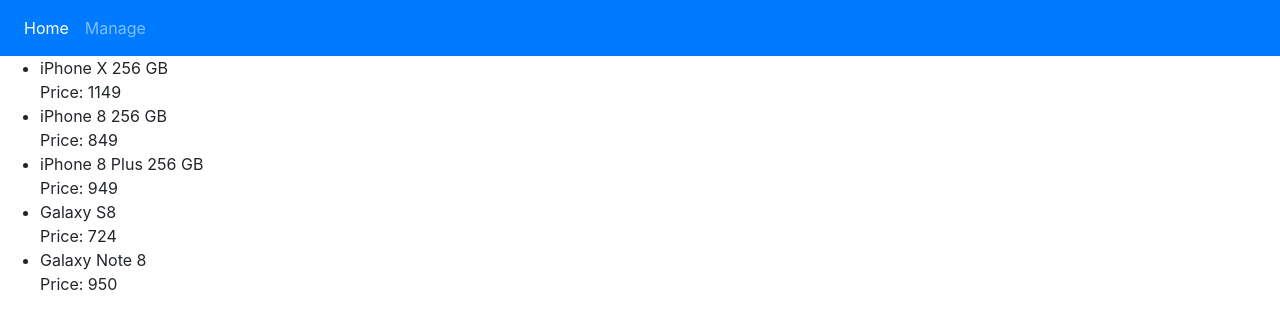
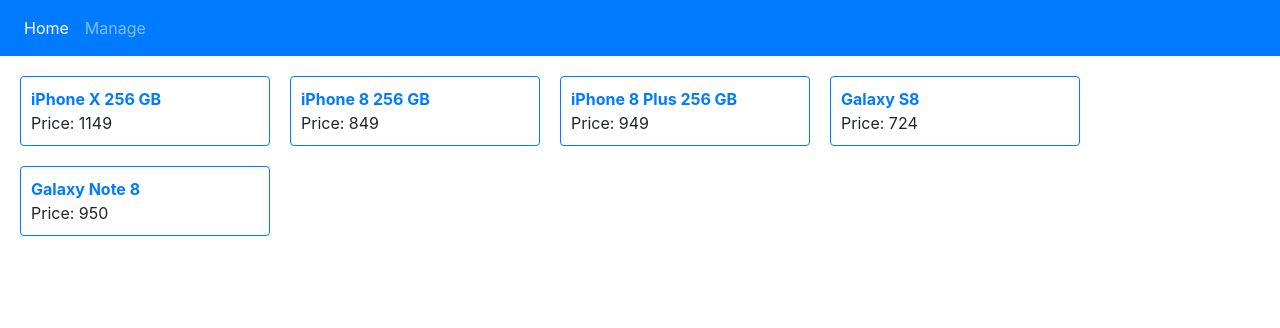
Before and after one commit to pramoch/products-frontend, an Angular app: page / in a window 1280 px wide. Shown: the top 328 px of the page. Built offline with nearby package versions, Linux system fonts and the light colour scheme.

Commit message:
Style product

```diff
--- a/src/app/products/products.component.css
+++ b/src/app/products/products.component.css
@@ -0,0 +1,11 @@
+.products {
+  display: flex;
+  flex-wrap: wrap;
+  padding: 10px;
+}
+
+.product {
+  width: 250px;
+  margin: 10px;
+  padding: 10px;
+}
--- a/src/app/products/products.component.html
+++ b/src/app/products/products.component.html
@@ -1,8 +1,6 @@
-<ul>
-  <li *ngFor="let product of products">
-    <div>
-      <div>{{product.name}}</div>
-      <div>Price: {{product.price}}</div>
-    </div>
-  </li>
-</ul>
+<div class="products">
+  <div class="product border border-primary rounded" *ngFor="let product of products">
+    <div class="text-primary font-weight-bold">{{product.name}}</div>
+    <div>Price: {{product.price}}</div>
+  </div>
+</div>
```
